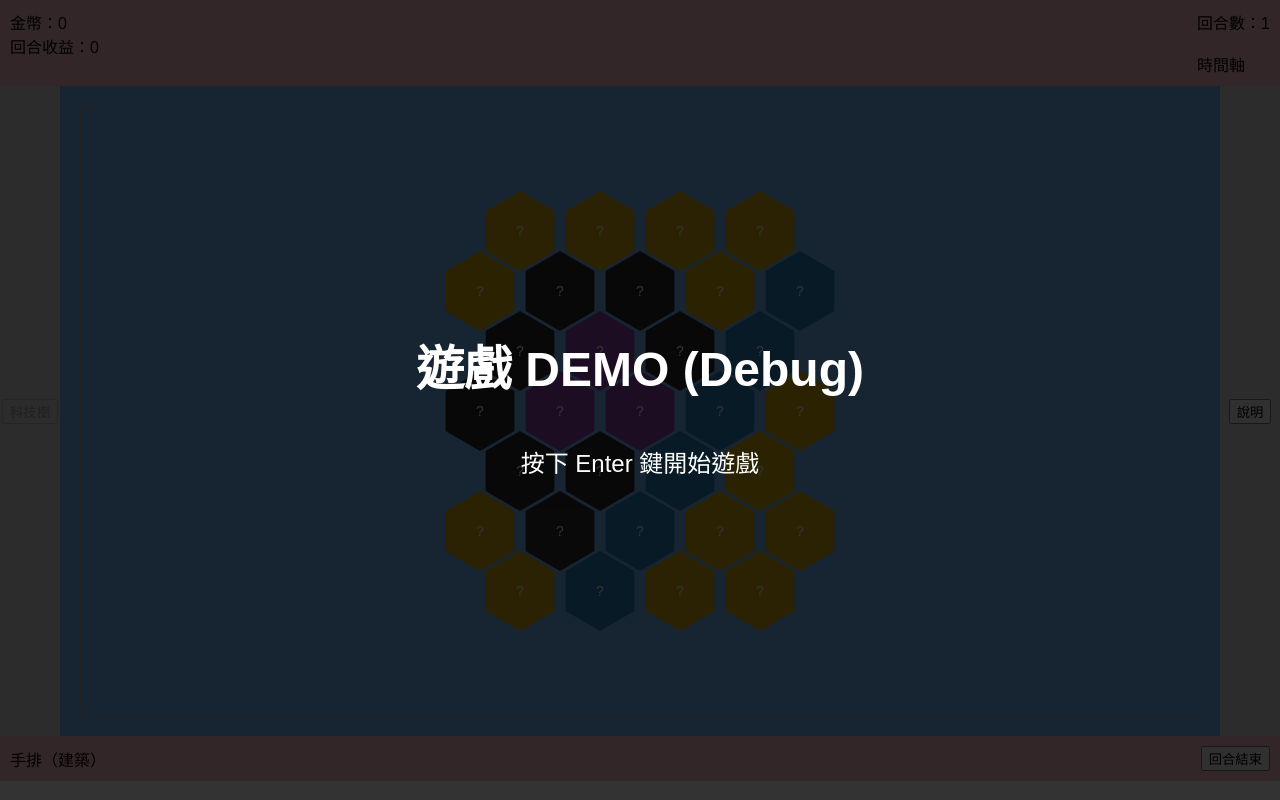
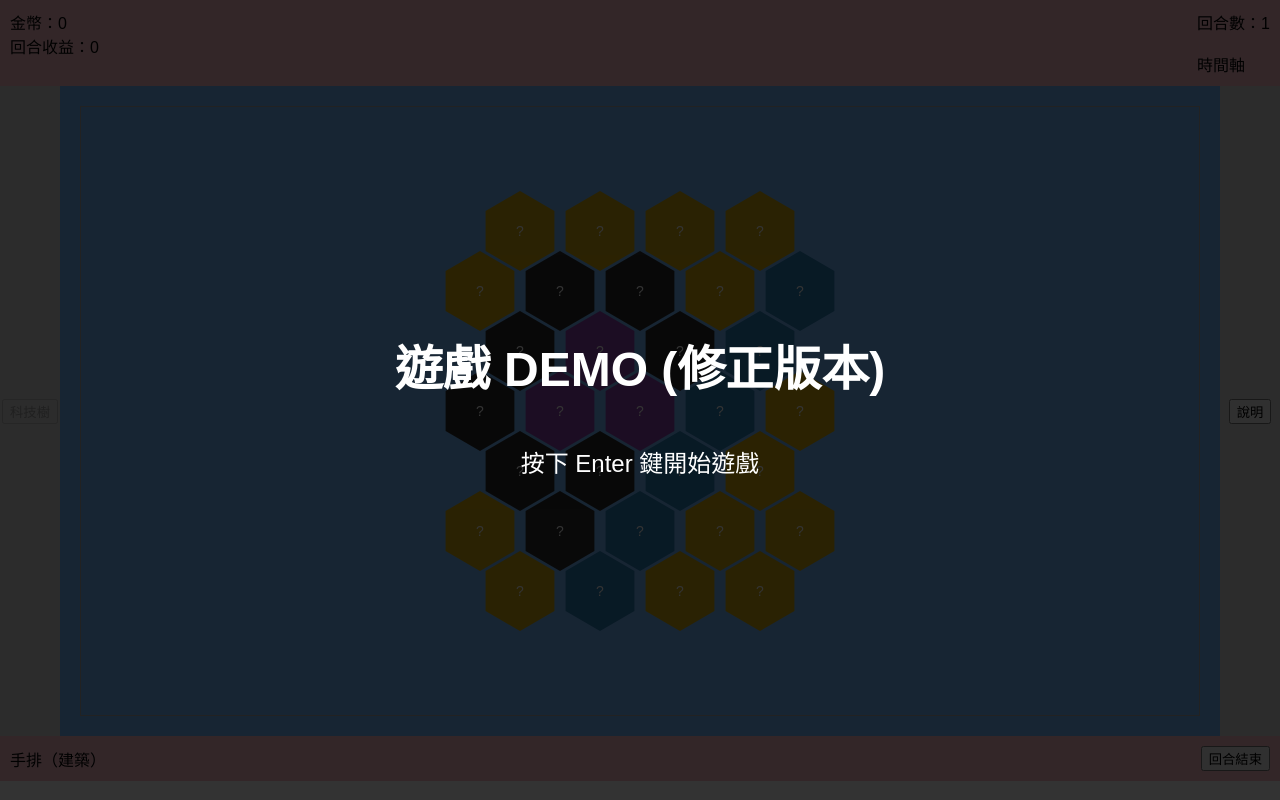
Before and after one commit to www30206tw/bizgame-demo, a plain HTML site: page index.html in a window 1280 px wide. Drawn offline with Linux system fonts and the light colour scheme.

Commit message:
Update index.html

```diff
--- a/index.html
+++ b/index.html
@@ -3,13 +3,13 @@
   <head>
     <meta charset="UTF-8" />
     <meta name="viewport" content="width=device-width, initial-scale=1.0"/>
-    <title>Demo: 31 Tiles with Debug</title>
+    <title>Demo: 31 Tiles (Fix Over-Add Issue)</title>
     <link rel="stylesheet" href="style.css" />
   </head>
   <body>
     <!-- 遊戲開始畫面 -->
     <div id="start-screen" class="start-screen">
-      <h1>遊戲 DEMO (Debug)</h1>
+      <h1>遊戲 DEMO (修正版本)</h1>
       <p>按下 Enter 鍵開始遊戲</p>
     </div>
 
@@ -38,7 +38,7 @@
       </div>
     </div>
 
-    <!-- 中間地塊與側邊欄 -->
+    <!-- 地塊與側邊欄 -->
     <div class="middle-section">
       <div class="sidebar">
         <button disabled>科技樹</button>
@@ -49,7 +49,7 @@
       </div>
     </div>
 
-    <!-- 底部手排與回合結束 -->
+    <!-- 手排與回合結束 -->
     <div class="bottom-bar">
       <div class="hand-cards" id="hand">手排（建築）</div>
       <button class="btn-end" id="end-turn-btn">回合結束</button>
```
